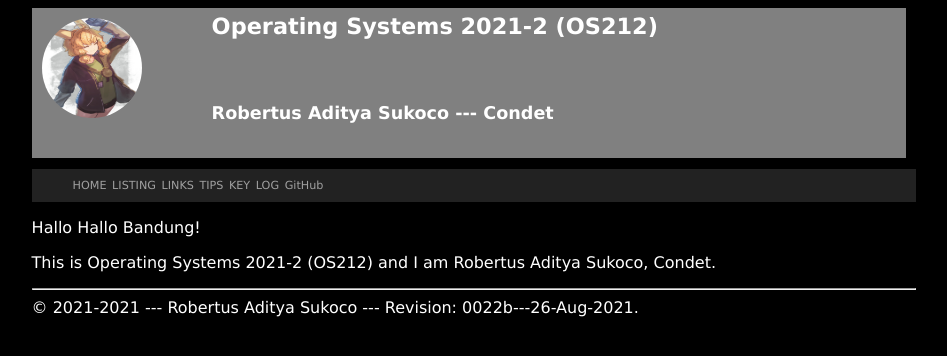
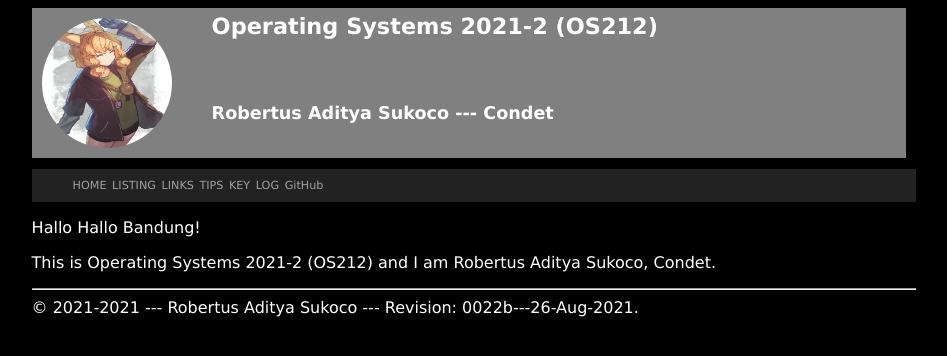
Before and after one commit to robert-adit-sukoco/os212, a Jekyll site: the page built from index.md, in a window 1280 px wide. Shown: the top 356 px of the page, without its empty margins (166-1113 px from the left). Built offline with Jekyll 4.4.1, drawn with Linux system fonts in a browser that asks for light colours.

Commit message:
Update layout.html

```diff
--- a/_layouts/layout.html
+++ b/_layouts/layout.html
@@ -11,7 +11,7 @@
   <header>
   <div class="row">
     <div class="column left">
-      <img src="{{ site.baseurl }}/assets/images/cbk.jpg" alt="Cicak Bin Kadal" style="width:100px; height:100px; border-radius:50%">
+      <img src="{{ site.baseurl }}/assets/images/cbk.jpg" alt="Cicak Bin Kadal" style="width:130px; height:130px; border-radius:50%">
     </div>
     <div class="column right1">
       {% if page.title %}{{ page.title | escape }}
```
